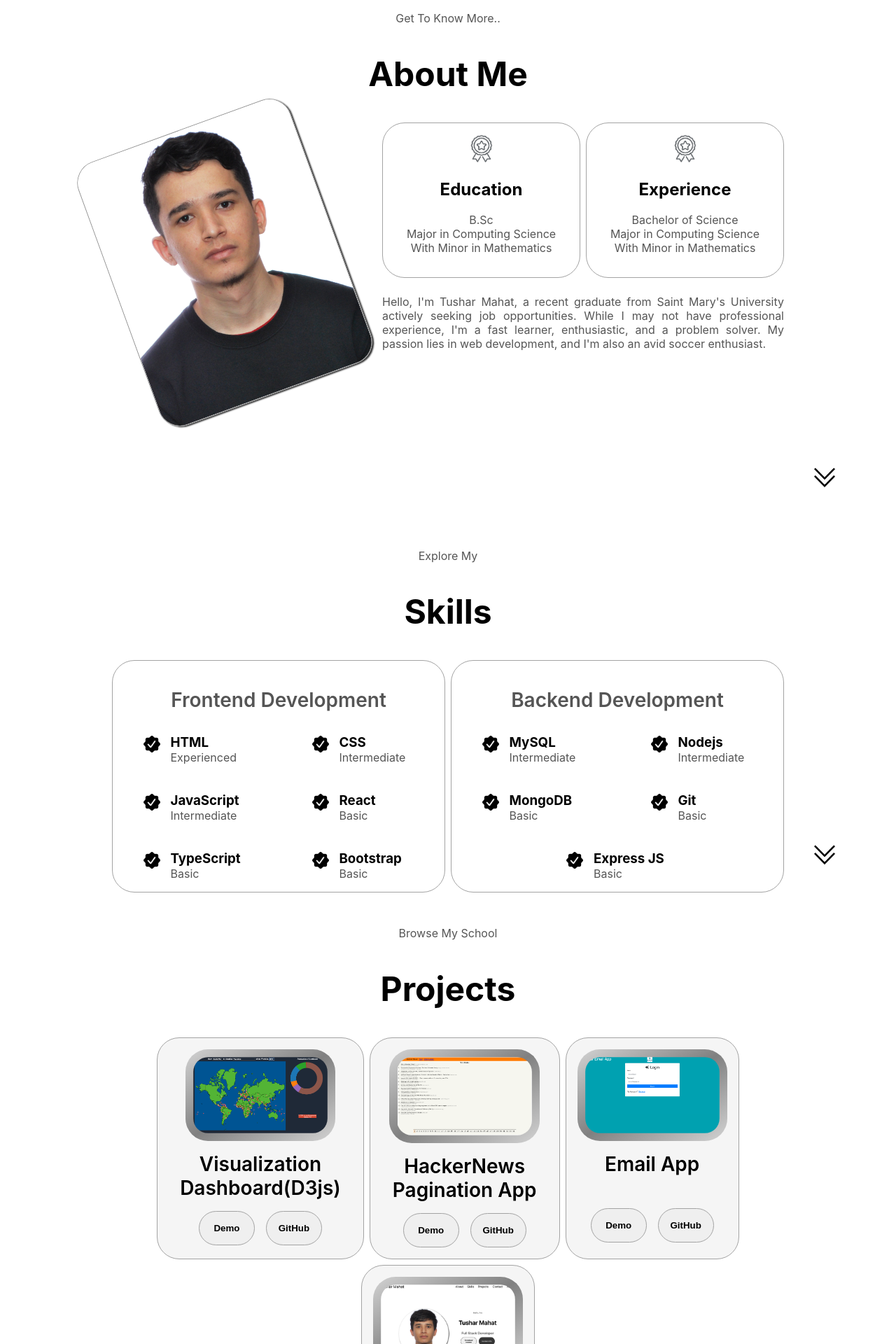
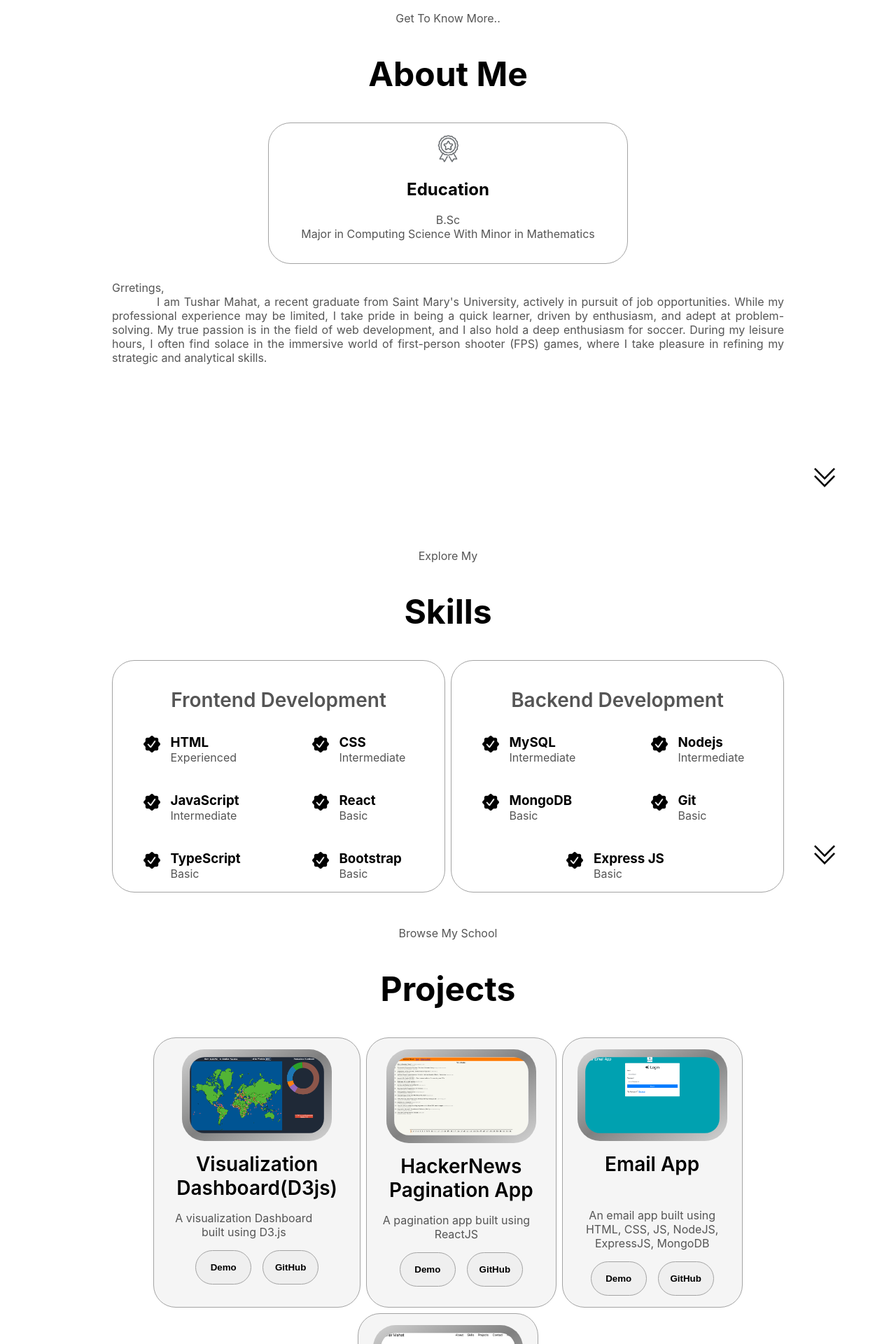
Before and after one commit to tusharmahat/my-portfolio, a React (Create React App) app: page / in a window 1280 px wide. Shown: the part 680-2600 px from the top of the page at 70% size. Built offline with nearby package versions, Linux system fonts and the light colour scheme.

Commit message:
fixed about section and project description

```diff
--- a/src/App.css
+++ b/src/App.css
@@ -182,6 +182,10 @@ section {
   justify-content: center;
   flex-wrap: wrap;
   text-align: left;
+}
+
+.education_container {
+  max-width: 30rem;
 }
 
 .about-pic {
@@ -397,6 +401,10 @@ article div h3 {
   min-height: 4rem;
 }
 
+.project-description {
+  max-width: 14rem;
+}
+
 .project-btn {
   border-color: rgb(163, 163, 163);
   width: 5rem;
--- a/src/components/About.js
+++ b/src/components/About.js
@@ -1,5 +1,4 @@
 import '../App.css';
-import aboutPic from "../images/about.jpg"
 import experiencePic from "../images/experience.png"
 import Arrow from "../components/Arrow"
 function About() {
@@ -8,25 +7,16 @@ function About() {
             <p className='section__text__p1'>Get To Know More..</p>
             <h1 className='title'>About Me</h1>
             <div className='section-container'>
-                <div className='section__pic-container section__margin'>
-                    <img src={aboutPic} className='about-pic' alt="profile" />
-                </div>
                 <div className='about-details-container'>
                     <div className='about-containers'>
-                        <div className='details-container'>
+                        <div className='details-container education_container'>
                             <img src={experiencePic} className='icon-about' alt="experience" />
                             <h1>Education</h1>
                             <p>B.Sc<br />Major in Computing Science With Minor in Mathematics</p>
                         </div>
-
-                        <div className='details-container'>
-                            <img src={experiencePic} className='icon-about' alt="experience" />
-                            <h1>Experience</h1>
-                            <p>Bachelor of Science<br />Major in Computing Science With Minor in Mathematics</p>
-                        </div>
-
                     </div>
-                    <div className='text-container'><p>Hello, I'm Tushar Mahat, a recent graduate from Saint Mary's University actively seeking job opportunities. While I may not have professional experience, I'm a fast learner, enthusiastic, and a problem solver. My passion lies in web development, and I'm also an avid soccer enthusiast.</p></div>
+                    <div className='text-container'><p>Grretings,<br />
+                        &emsp;&emsp;&emsp;&emsp;I am Tushar Mahat, a recent graduate from Saint Mary's University, actively in pursuit of job opportunities. While my professional experience may be limited, I take pride in being a quick learner, driven by enthusiasm, and adept at problem-solving. My true passion is in the field of web development, and I also hold a deep enthusiasm for soccer. During my leisure hours, I often find solace in the immersive world of first-person shooter (FPS) games, where I take pleasure in refining my strategic and analytical skills.</p></div>
                 </div>
             </div>
             <Arrow page={'./#skills'} />
--- a/src/components/Projects.js
+++ b/src/components/Projects.js
@@ -19,7 +19,7 @@ function Projects() {
         window.location.href = "https://github.com/tusharmahat/hackernews-pagination";
     }
     const openEmailDemo = () => {
-        window.location.href = "https://email-system.onrender.com";
+        window.location.href = "/#home";
     }
     const openEmailGithub = () => {
         window.location.href = "https://github.com/tusharmahat/email-system";
@@ -38,6 +38,7 @@ function Projects() {
                         <h2 className='skill-sub-title project-title'>
                             Visualization <br />Dashboard(D3js)
                         </h2>
+                        <p className="project-description">A visualization Dashboard built using D3.js</p>
                         <div className='btn-container'>
                             <button className="btn btn-color-2 project-btn" onClick={openDashboardDemo}>Demo</button>
                             <button className="btn btn-color-2 project-btn" onClick={openDashboardGithub}>GitHub</button>
@@ -50,6 +51,7 @@ function Projects() {
                         <h2 className='skill-sub-title project-title'>
                             HackerNews <br />Pagination App
                         </h2>
+                        <p className="project-description">A pagination app built using ReactJS</p>
                         <div className='btn-container'>
                             <button className="btn btn-color-2 project-btn" onClick={openPaginationDemo}>Demo</button>
                             <button className="btn btn-color-2 project-btn" onClick={openPaginationGithub}>GitHub</button>
@@ -62,6 +64,7 @@ function Projects() {
                         <h2 className='skill-sub-title project-title'>
                             Email App
                         </h2>
+                        <p className="project-description">An email app built using HTML, CSS, JS, NodeJS, ExpressJS, MongoDB</p>
                         <div className='btn-container'>
                             <button className="btn btn-color-2 project-btn" onClick={openEmailDemo}>Demo</button>
                             <button className="btn btn-color-2 project-btn" onClick={openEmailGithub}>GitHub</button>
@@ -75,6 +78,7 @@ function Projects() {
                             Portfolio<br />
                             (ReactJS)
                         </h2>
+                        <p className="project-description">My portfolio app built using ReactJS</p>
                         <div className='btn-container'>
                             <button className="btn btn-color-2 project-btn" onClick={openEmailDemo}>Demo</button>
                             <button className="btn btn-color-2 project-btn" onClick={openEmailGithub}>GitHub</button>
```
